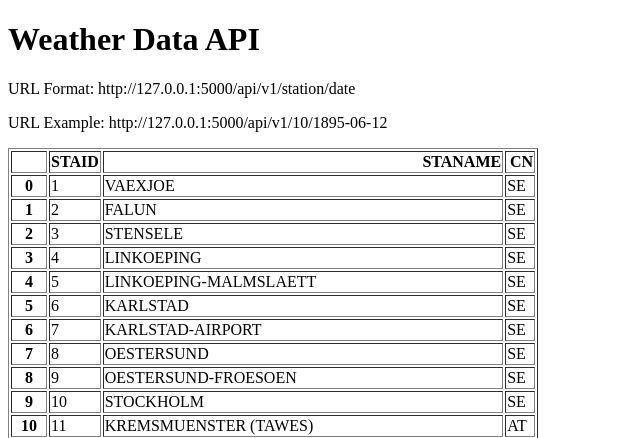
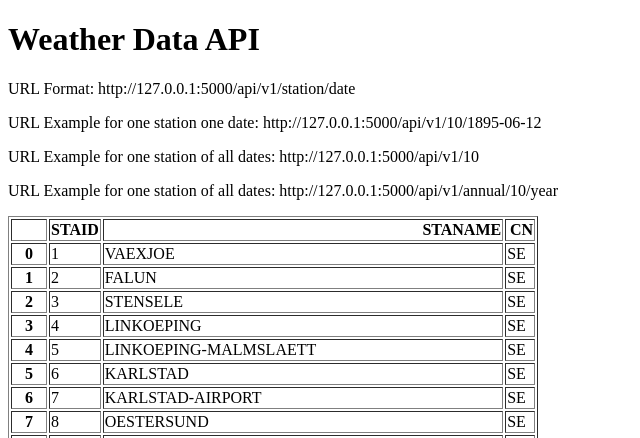
Before and after one commit to dptel22/Weather-Data-API-, a Flask app: page / in a window 1280 px wide. Shown: the top 438 px of the page, without its empty margins (0-640 px from the left). Run offline with Flask 3, Linux system fonts and the light colour scheme.

Commit message:
Add URL endpoint for yearly and all data

```diff
--- a/main.py
+++ b/main.py
@@ -14,11 +14,27 @@ def home():
 @app.route("/api/v1/<station>/<date>")
 def about(station, date):
     filename = "data_small/TG_STAID" + str(station).zfill(6) + ".txt"
-    df= pandas.read_csv(filename, skiprows=20, parse_dates=['    DATE'])
+    df= pd.read_csv(filename, skiprows=20, parse_dates=['    DATE'])
     temperature = df.loc[df['    DATE'] == date]['   TG'].squeeze() / 10
     return {"station": station,
             "date": date,
             "temperature": temperature}
 
+@app.route("/api/v1/<station>")
+def all_data(station):
+    filename = "data_small/TG_STAID" + str(station).zfill(6) + ".txt"
+    df = pd.read_csv(filename, skiprows=20, parse_dates=['    DATE'])
+    result = df.to_dict(orient="records")
+    return result
+
+@app.route("/api/v1/yearly/<station>/<year>")
+def yearly_data(station, year):
+    filename = "data_small/TG_STAID" + str(station).zfill(6) + ".txt"
+    df = pd.read_csv(filename, skiprows=20)
+    df['    DATE'] = df['    DATE'].astype(str)
+    result = df[df['    DATE'].str.startswith(str(year))].to_dict()
+    return result
+
+
 if __name__ == "__main__":
     app.run(debug=True)
--- a/templates/home.html
+++ b/templates/home.html
@@ -7,7 +7,9 @@
 <body>
 <h1>Weather Data API</h1>
 <p>URL Format: http://127.0.0.1:5000/api/v1/station/date</p>
-<p>URL Example: http://127.0.0.1:5000/api/v1/10/1895-06-12</p>
+<p>URL Example for one station one date: http://127.0.0.1:5000/api/v1/10/1895-06-12</p>
+<p>URL Example for one station of all dates: http://127.0.0.1:5000/api/v1/10</p>
+<p>URL Example for one station of all dates: http://127.0.0.1:5000/api/v1/annual/10/year</p>
 <p>{{data|safe}}</p>
 </body>
 </html>
```
Also changed, not shown: 1 other file.
